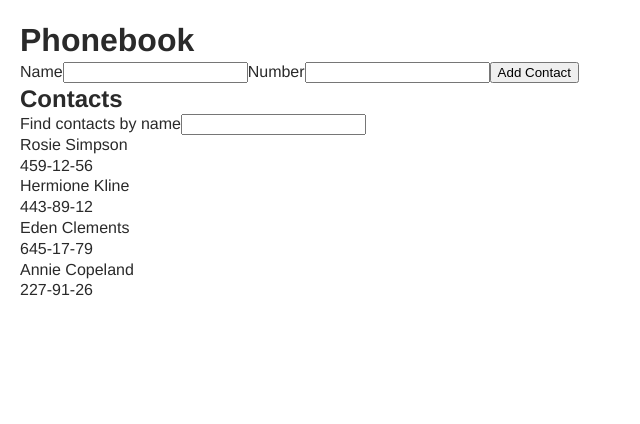
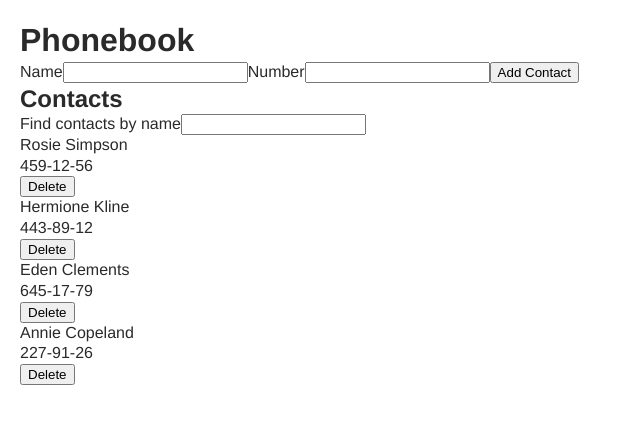
Before and after one commit to Aninok92/goit-react-hw-02-phonebook, a React (Create React App) app: page / in a window 1280 px wide. Shown: the top 424 px of the page, without its empty margins (0-640 px from the left). Built offline with nearby package versions, Linux system fonts and the light colour scheme.

Commit message:
добавляет удаление контактов и запрещает добавлять одиннаковые

```diff
--- a/src/App.js
+++ b/src/App.js
@@ -12,17 +12,19 @@ class App extends Component {
       { id: "id-3", name: "Eden Clements", number: "645-17-79" },
       { id: "id-4", name: "Annie Copeland", number: "227-91-26" },
     ],
+
     filter: "",
   };
 
   addContact = ({ name, number }) => {
-    const contact = {
+    const newContact = {
       id: shortid.generate(),
       name,
       number,
     };
-    this.setState((prevState) => ({
-      contacts: [contact, ...prevState.contacts],
+
+    this.setState(({ contacts }) => ({
+      contacts: [newContact, ...contacts],
     }));
   };
 
@@ -41,17 +43,27 @@ class App extends Component {
     );
   };
 
+  deleteContact = (name) => {
+    this.setState(({ contacts }) => ({
+      contacts: contacts.filter((contact) => contact.name !== name),
+    }));
+  };
+
   render() {
     const { contacts, filter } = this.state;
     const visibleContacts = this.getVisibleContacts();
+
     return (
       <div>
         <h1>Phonebook</h1>
-        <ContactForm onSubmit={this.addContact} />
+        <ContactForm onSubmit={this.addContact} contacts={contacts} />
 
         <h2>Contacts</h2>
         <Filter value={filter} onChange={this.changeFilter} />
-        <ContactList contacts={visibleContacts} />
+        <ContactList
+          contacts={visibleContacts}
+          onDeleteContact={this.deleteContact}
+        />
       </div>
     );
   }
--- a/src/components/ContactForm.js
+++ b/src/components/ContactForm.js
@@ -17,10 +17,21 @@ class ContacForm extends Component {
 
   handleSubmit = (e) => {
     e.preventDefault();
-    this.props.onSubmit(this.state);
-
+    const { name, number } = this.state;
+    const { onSubmit, contacts } = this.props;
+    const normalizedName = name.toLowerCase();
+    if (
+      contacts.some(
+        (contact) =>
+          contact.name.toLowerCase() === normalizedName ||
+          contact.number === number
+      )
+    ) {
+      alert(`Contact with such ${name} or ${number} is already in Phonebook`);
+      return;
+    }
+    onSubmit(this.state);
     this.reset();
-    console.log(this.state);
   };
 
   reset = () => {
--- a/src/components/ContactList.js
+++ b/src/components/ContactList.js
@@ -1,9 +1,12 @@
-const ContactList = ({ contacts }) => (
+const ContactList = ({ contacts, onDeleteContact }) => (
   <ul>
     {contacts.map(({ name, number }) => (
       <li key={name}>
         <p>{name}</p>
         <p>{number}</p>
+        <button type="button" onClick={() => onDeleteContact(name)}>
+          Delete
+        </button>
       </li>
     ))}
   </ul>
```
